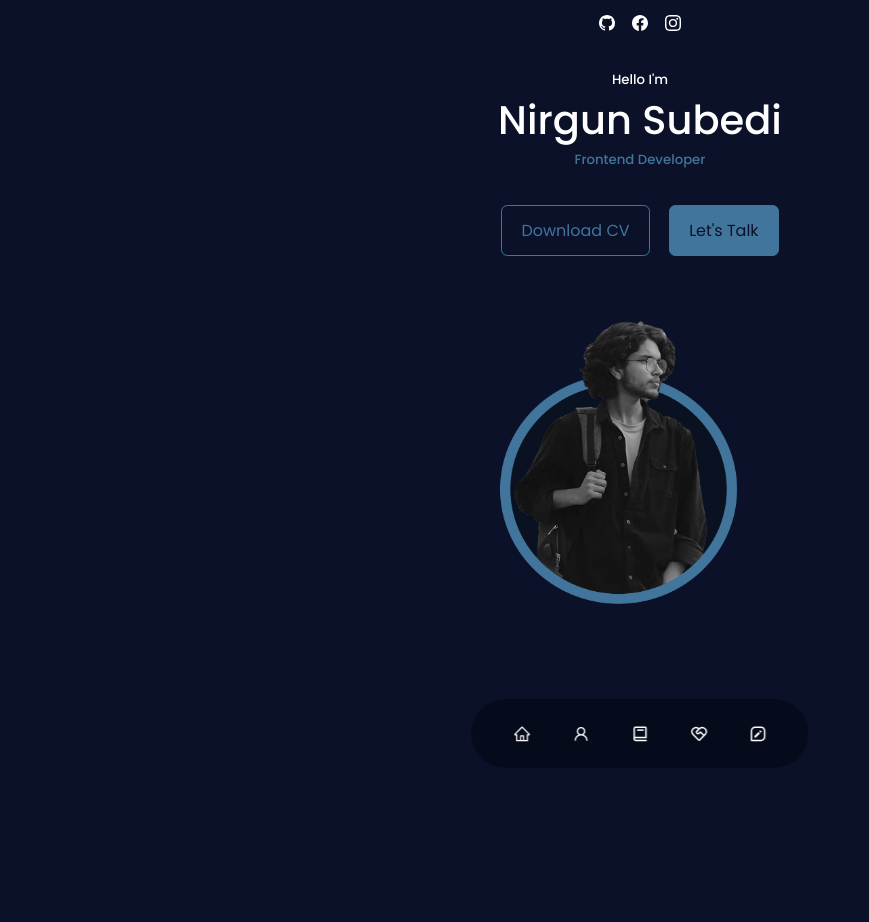
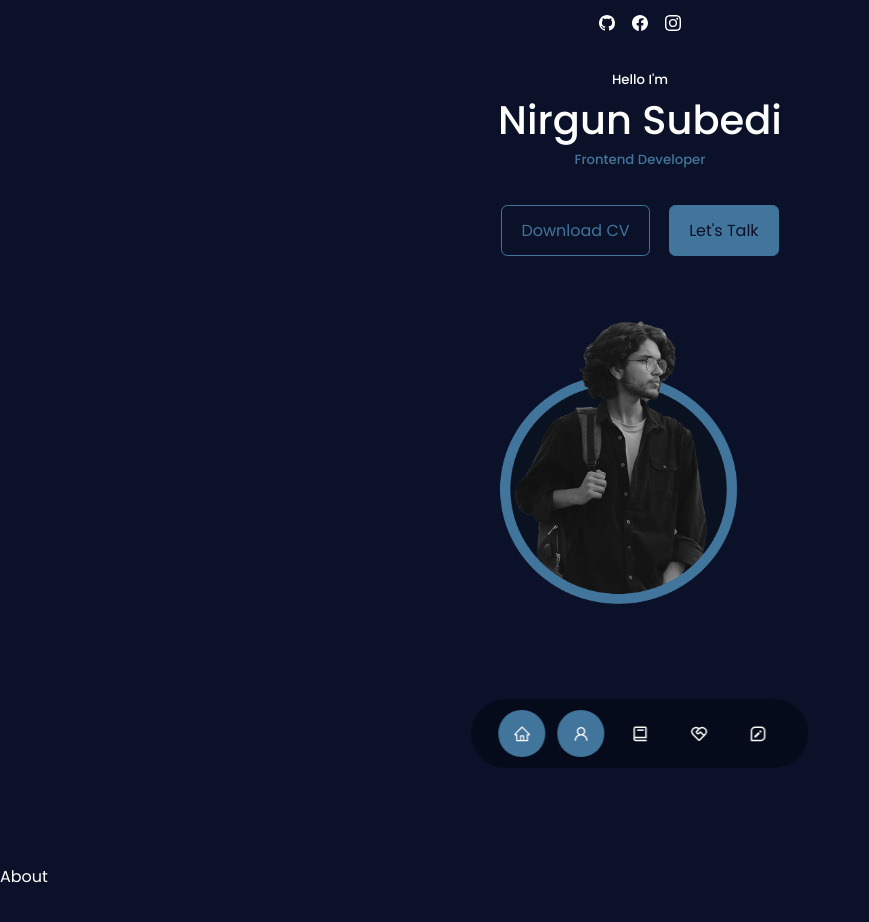
Before and after one commit to niguns7/my-port, a React (Create React App) app: page / in a window 1280 px wide. Shown: the top 922 px of the page, without its empty margins (0-869 px from the left). Built offline with nearby package versions, Linux system fonts and the light colour scheme.

Commit message:
set active navbar components

```diff
--- a/src/Components/Containers/About/About.js
+++ b/src/Components/Containers/About/About.js
@@ -3,7 +3,7 @@ import React from 'react';
 
 const About = () => {
   return (
-    <section id='aboiut'></section>
+    <section id='about'>About</section>
   )
 }
 
--- a/src/Components/Containers/Navbar/Navbar.css
+++ b/src/Components/Containers/Navbar/Navbar.css
@@ -25,7 +25,7 @@ nav a {
 nav a:hover{
     background-color: rgba(67, 116, 132, 0.427);
 }
-nav a:active {
-    background-color: var(--color-bg);
+nav a.active {
+    background-color: var(--color-primary);
     color: white;
 }
--- a/src/Components/Containers/Navbar/Navbar.js
+++ b/src/Components/Containers/Navbar/Navbar.js
@@ -5,16 +5,36 @@ import {AiOutlineUser} from "react-icons/ai";
 import {BiBook} from "react-icons/bi";
 import {RiServiceLine } from "react-icons/ri";
 import {BiMessageSquareEdit} from "react-icons/bi";
+import { useState } from 'react';
 
 
 const Navbar = () => {
+  const [activeNav, setActiveNav] = useState ('#')
   return (
     <nav>
-      <a href='#home' className='active'><AiOutlineHome /></a>
-      <a href='#about'><AiOutlineUser /></a>
-      <a href='#experiences'><BiBook /></a>
-      <a href='#services'><RiServiceLine /></a>
-      <a href='#contact'><BiMessageSquareEdit /></a>
+      <a href='#home'
+      onClick={() => setActiveNav('#')}
+       className={activeNav === '#' ? 'active' : ''}>
+        <AiOutlineHome />
+        </a>
+
+      <a href='#about'
+       onClick={() => setActiveNav('#about')}
+       className={activeNav === '#' ? 'active' : ''}>
+        <AiOutlineUser />
+        </a>
+
+      <a href='#experiences'>
+        <BiBook />
+      </a>
+
+      <a href='#services'>
+      <RiServiceLine />
+      </a>
+
+      <a href='#contact'>
+      <BiMessageSquareEdit />
+      </a>
     </nav>
   )
 }
```
